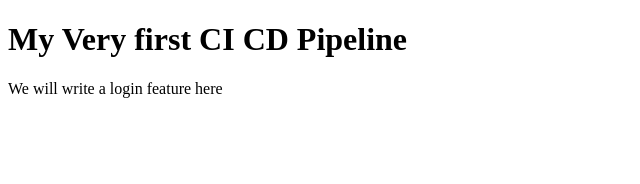
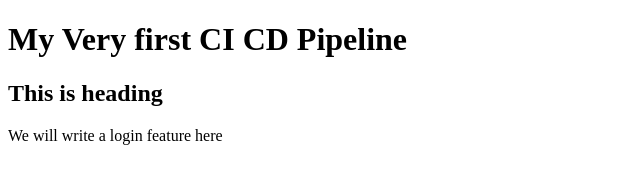
Before and after one commit to amitbiswas1992/cicd-pipeline, a website: page index.html in a window 1280 px wide. Shown: the whole page, without its empty margins (0-640 px from the left). Drawn offline with Linux system fonts and the light colour scheme.

Commit message:
Added index.html file modified

```diff
--- a/index.html
+++ b/index.html
@@ -2,8 +2,12 @@
 <html>
 <body>
 
+
 <h1>My Very first CI CD Pipeline</h1>
+
+<h2>This is heading </h2>
 <p>We will write a login feature here</p>
+
 
 </body>
 </html>
```
